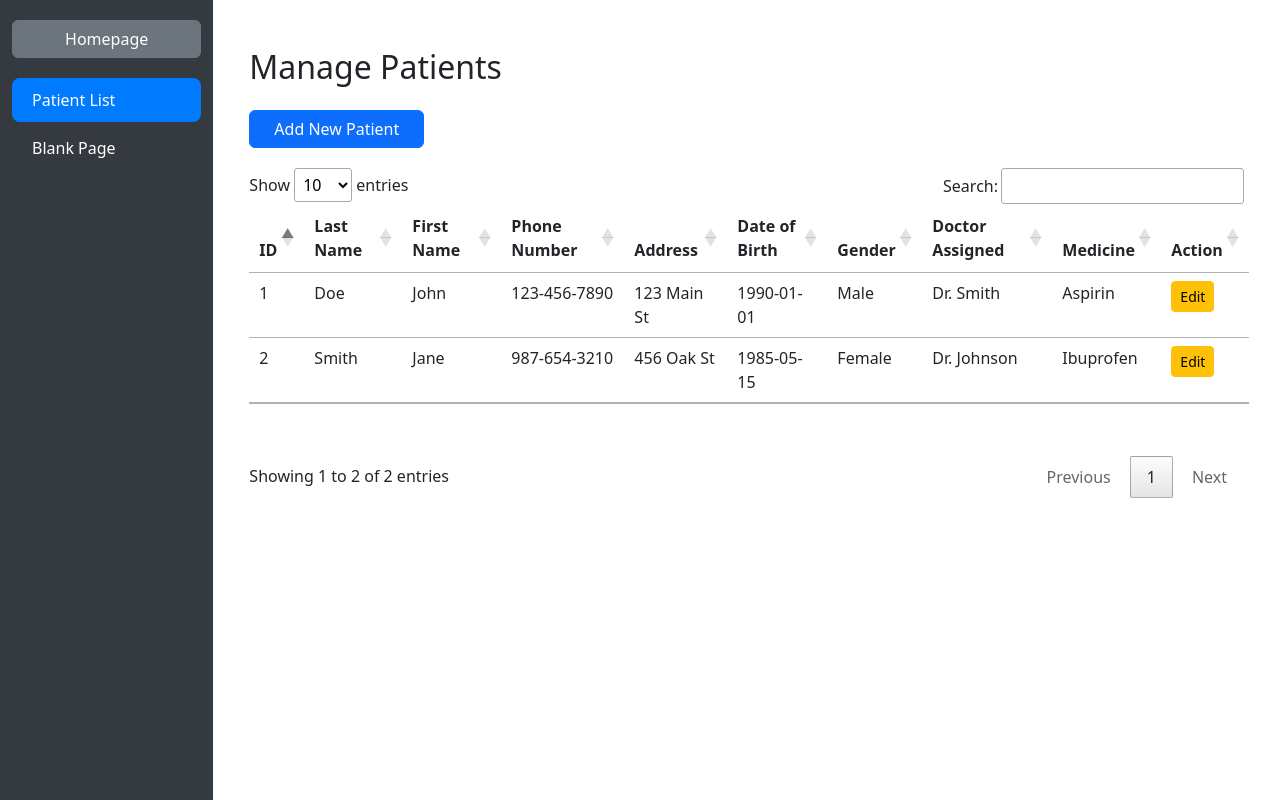
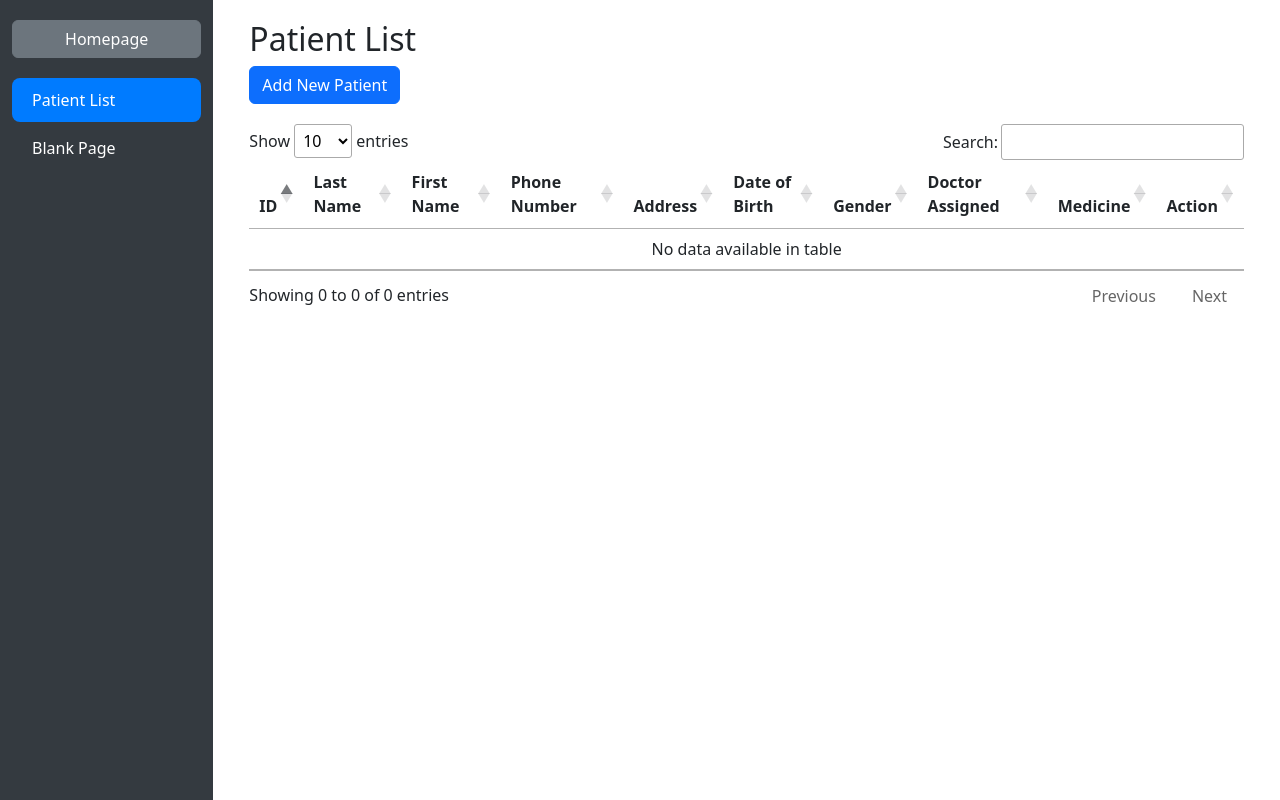
Before and after one commit to zzeennoo/dbs-assignment, a Flask app: page /admin in a window 1280 px wide. Run offline with Flask 3, Linux system fonts and the light colour scheme; some libraries are stand-ins or nearby versions.

Commit message:
clean up

```diff
--- a/website/templates/admin.html
+++ b/website/templates/admin.html
@@ -1,41 +1,55 @@
 <!DOCTYPE html>
 <html lang="en">
+
 <head>
     <meta charset="UTF-8">
     <meta name="viewport" content="width=device-width, initial-scale=1.0">
-  <title>Manage Patients</title>
     <!-- Bootstrap CSS -->
     <link rel="stylesheet" href="https://cdn.jsdelivr.net/npm/bootstrap@5.3.0/dist/css/bootstrap.min.css">
     <!-- DataTables CSS -->
     <link rel="stylesheet" href="https://cdn.datatables.net/1.11.5/css/jquery.dataTables.min.css">
+    <!-- DataTables JavaScript -->
+    <script src="https://code.jquery.com/jquery-3.6.4.min.js"></script>
+    <script src="https://cdn.datatables.net/1.11.5/js/jquery.dataTables.min.js"></script>
     <style>
         #sidebar {
-      background-color: #343a40; /* Dark background color */
-      height: 100vh; /* Full height of the viewport */
-      padding-top: 20px; /* Add some padding at the top */
+            background-color: #343a40;
+            height: 100vh;
+            padding-top: 20px;
         }
 
         #sidebar .nav-link {
             padding: 10px 20px;
             margin-bottom: 4px;
             border-radius: 8px;
-      color: #fff; /* White text color */
+            color: #fff;
         }
 
         #sidebar .nav-link.active {
-      background-color: #007bff; /* Active link background color */
+            background-color: #007bff;
         }
 
         #addPatientButton {
-      margin-bottom: 20px; /* Add margin below the button */
+            margin-bottom: 20px;
         }
 
         #goBackButton {
-      margin-bottom: 20px; /* Add margin below the button */
-      width: 100%; /* Make the button full width */
+            margin-bottom: 20px;
+            width: 100%;
+        }
+
+        #contentContainer {
+            padding-top: 20px; /* Adjust this value as needed */
+        }
+
+        #blankPageMessage {
+            margin-top: 20px;
+            font-size: 18px;
+            color: #333;
         }
     </style>
 </head>
+
 <body>
 
     <div class="container-fluid">
@@ -49,15 +63,14 @@
                         Homepage
                     </button>
 
-
                     <ul class="nav flex-column">
                         <li class="nav-item">
-              <a class="nav-link active" href="#patientsTable">
+                            <a class="nav-link active" href="#patientsTable" onclick="changeTab(this)">
                                 Patient List
                             </a>
                         </li>
                         <li class="nav-item">
-              <a class="nav-link" href="#">
+                            <a class="nav-link" href="#blankPage" onclick="changeTab(this)">
                                 Blank Page
                             </a>
                         </li>
@@ -66,17 +79,15 @@
                 </div>
             </nav>
 
-      <main class="col-md-9 ms-sm-auto col-lg-10 px-md-4">
-        <div class="container mt-5">
-          <h2>Manage Patients</h2>
+            <div class="col-md-9 ms-sm-auto col-lg-10 px-md-4">
+                <div class="container" id="contentContainer">
+                    <!-- Content for Patient List -->
+                    <div id="patientsTableContent">
+                        <h2 id="patientsTable">Patient List</h2>
+                        <!-- Add Patient Button -->
+                        <button id="addPatientButton" type="button" class="btn btn-primary" data-toggle="modal" data-target="#addPatientModal">Add New Patient</button>
 
-          <!-- Add Patient Button -->
-          <button id="addPatientButton" type="button" class="btn btn-primary mt-3 px-4" data-bs-toggle="modal" data-bs-target="#addPatientModal">
-            Add New Patient
-          </button>
-
-          <!-- Patients Table -->
-          <table id="patientsTable" class="table mt-3 mb-5">
+                        <table id="patientsDataTable" class="table">
                             <thead>
                                 <tr>
                                     <th>ID</th>
@@ -92,237 +103,186 @@
                                 </tr>
                             </thead>
                             <tbody>
-              <!-- Data will be populated here -->
+                                <!-- Populate this section with data -->
                             </tbody>
                         </table>
                     </div>
-      </main>
-    </div>
-  </div>
-
-  <!-- Add Patient Modal -->
-<div class="modal fade" id="addPatientModal" tabindex="-1" aria-labelledby="addPatientModalLabel" aria-hidden="true">
-    <div class="modal-dialog">
+                    <div class="modal fade" id="addPatientModal" tabindex="-1" role="dialog" aria-labelledby="addPatientModalLabel" aria-hidden="true">
+                      <div class="modal-dialog" role="document">
                           <div class="modal-content">
                               <div class="modal-header">
                                   <h5 class="modal-title" id="addPatientModalLabel">Add New Patient</h5>
-          <button type="button" class="btn-close" data-bs-dismiss="modal" aria-label="Close"></button>
+                                  <button type="button" class="close" data-dismiss="modal" aria-label="Close">
+                                      <span aria-hidden="true">&times;</span>
+                                  </button>
                               </div>
                               <div class="modal-body">
                                   <!-- Form for adding a new patient -->
                                   <form id="addPatientForm">
-            <div class="mb-3">
-              <label for="lastName" class="form-label">Last Name</label>
-              <input type="text" class="form-control" id="lastName" required>
+                                    <div class="form-group">
+                                        <label for="lastName">Last Name</label>
+                                        <input type="text" class="form-control" id="lastName" name="lastName" required>
                                     </div>
-            <div class="mb-3">
-              <label for="firstName" class="form-label">First Name</label>
-              <input type="text" class="form-control" id="firstName" required>
+                                    <div class="form-group">
+                                        <label for="firstName">First Name</label>
+                                        <input type="text" class="form-control" id="firstName" name="firstName" required>
                                     </div>
-            <div class="mb-3">
-              <label for="phoneNumber" class="form-label">Phone Number</label>
-              <input type="tel" class="form-control" id="phoneNumber" required>
+                                    <div class="form-group">
+                                        <label for="phoneNumber">Phone Number</label>
+                                        <input type="text" class="form-control" id="phoneNumber" name="phoneNumber">
                                     </div>
-            <div class="mb-3">
-              <label for="address" class="form-label">Address</label>
-              <input type="text" class="form-control" id="address" required>
+                                    <div class="form-group">
+                                        <label for="address">Address</label>
+                                        <input type="text" class="form-control" id="address" name="address">
                                     </div>
-            <div class="mb-3">
-              <label for="dob" class="form-label">Date of Birth</label>
-              <input type="date" class="form-control" id="dob" required>
+                                    <div class="form-group">
+                                        <label for="dateOfBirth">Date of Birth</label>
+                                        <input type="date" class="form-control" id="dateOfBirth" name="dateOfBirth">
                                     </div>
-            <div class="mb-3">
-              <label for="gender" class="form-label">Gender</label>
-              <select class="form-select" id="gender" required>
-                <option value="Male">Male</option>
-                <option value="Female">Female</option>
-                <!-- Add more options if needed -->
-              </select>
+                                    <div class="form-group">
+                                        <label>Gender</label>
+                                        <div class="form-check">
+                                            <input type="radio" class="form-check-input" id="male" name="gender" value="Male">
+                                            <label class="form-check-label" for="male">Male</label>
                                         </div>
-            <div class="mb-3">
-              <label for="doctorAssigned" class="form-label">Doctor Assigned</label>
-              <input type="text" class="form-control" id="doctorAssigned" required>
+                                        <div class="form-check">
+                                            <input type="radio" class="form-check-input" id="female" name="gender" value="Female">
+                                            <label class="form-check-label" for="female">Female</label>
                                         </div>
-            <div class="mb-3">
-              <label for="medicine" class="form-label">Medicine</label>
-              <input type="text" class="form-control" id="medicine" required>
                                     </div>
+                                    <div class="form-group">
+                                        <label for="doctorAssigned">Doctor Assigned</label>
+                                        <input type="text" class="form-control" id="doctorAssigned" name="doctorAssigned">
+                                    </div>
+                                    <div class="form-group">
+                                        <label for="medicine">Medicine</label>
+                                        <input type="text" class="form-control" id="medicine" name="medicine">
+                                    </div>
+                                    <!-- Add more input fields as needed -->
+
+                                    <!-- Submit button -->
+                                    <button type="submit" class="btn btn-primary">Save</button>
                                 </form>
-        </div>
-        <div class="modal-footer">
-          <button type="button" class="btn btn-secondary" data-bs-dismiss="modal">Close</button>
-          <button type="button" class="btn btn-primary" id="savePatientBtn">Save Patient</button>
+
                               </div>
                           </div>
                       </div>
                     </div>
 
-  <!-- Edit Patient Modal -->
-<div class="modal fade" id="editPatientModal" tabindex="-1" aria-labelledby="editPatientModalLabel" aria-hidden="true">
-    <div class="modal-dialog">
-      <div class="modal-content">
-        <div class="modal-header">
-          <h5 class="modal-title" id="editPatientModalLabel">Edit Patient</h5>
-          <button type="button" class="btn-close" data-bs-dismiss="modal" aria-label="Close"></button>
+                    <!-- Content for Blank Page -->
+                    <div id="blankPageContent" style="display: none;">
+                        <h2 id="blankPage">Blank Page</h2>
+                        <!-- Blank Page Message -->
+                        <div id="blankPageMessage">
+                            <p>This is a blank page. Add your content here.</p>
                         </div>
-        <div class="modal-body">
-          <!-- Form for editing a patient -->
-          <form id="editPatientForm">
-            <input type="hidden" id="editPatientId">
-
-            <div class="mb-3">
-              <label for="editLastName" class="form-label">Last Name</label>
-              <input type="text" class="form-control" id="editLastName" required>
                     </div>
-            <div class="mb-3">
-              <label for="editFirstName" class="form-label">First Name</label>
-              <input type="text" class="form-control" id="editFirstName" required>
-            </div>
-            <div class="mb-3">
-              <label for="editPhoneNumber" class="form-label">Phone Number</label>
-              <input type="tel" class="form-control" id="editPhoneNumber" required>
-            </div>
-            <div class="mb-3">
-              <label for="editAddress" class="form-label">Address</label>
-              <input type="text" class="form-control" id="editAddress" required>
-            </div>
-            <div class="mb-3">
-              <label for="editDob" class="form-label">Date of Birth</label>
-              <input type="date" class="form-control" id="editDob" required>
-            </div>
-            <div class="mb-3">
-              <label for="editGender" class="form-label">Gender</label>
-              <select class="form-select" id="editGender" required>
-                <option value="Male">Male</option>
-                <option value="Female">Female</option>
-                <!-- Add more options if needed -->
-              </select>
-            </div>
-            <div class="mb-3">
-              <label for="editDoctorAssigned" class="form-label">Doctor Assigned</label>
-              <input type="text" class="form-control" id="editDoctorAssigned" required>
-            </div>
-            <div class="mb-3">
-              <label for="editMedicine" class="form-label">Medicine</label>
-              <input type="text" class="form-control" id="editMedicine" required>
-            </div>
-          </form>
-        </div>
-        <div class="modal-footer">
-          <button type="button" class="btn btn-secondary" data-bs-dismiss="modal">Close</button>
-          <button type="button" class="btn btn-primary" id="saveEditedPatientBtn">Save Edited Patient</button>
                 </div>
             </div>
         </div>
     </div>
 
-
-  <!-- jQuery and Bootstrap JS -->
     <script src="https://code.jquery.com/jquery-3.6.0.min.js"></script>
     <script src="https://cdn.jsdelivr.net/npm/bootstrap@5.3.0/dist/js/bootstrap.bundle.min.js"></script>
     <!-- DataTables JS -->
     <script src="https://cdn.datatables.net/1.11.5/js/jquery.dataTables.min.js"></script>
     <script>
-        // Sample array to store patients
-        // Use ajax if we need to connect to the database in the future
-    let patients = [
-        { id: 1, lastName: 'Doe', firstName: 'John', phoneNumber: '123-456-7890', address: '123 Main St', dob: '1990-01-01', gender: 'Male', doctorAssigned: 'Dr. Smith', medicine: 'Aspirin' },
-        { id: 2, lastName: 'Smith', firstName: 'Jane', phoneNumber: '987-654-3210', address: '456 Oak St', dob: '1985-05-15', gender: 'Female', doctorAssigned: 'Dr. Johnson', medicine: 'Ibuprofen' }
-    ];
+      function changeTab(tab) {
+            // Hide all content sections
+            $('#patientsTableContent').hide();
+            $('#blankPageContent').hide();
 
-    $(document).ready(function() {
-        // Create DataTable
-        let table = $('#patientsTable').DataTable({
-        data: patients,
-        columns: [
-            { data: 'id', title: 'ID' },
-            { data: 'lastName', title: 'Last Name' },
-            { data: 'firstName', title: 'First Name' },
-            { data: 'phoneNumber', title: 'Phone Number' },
-            { data: 'address', title: 'Address' },
-            { data: 'dob', title: 'Date of Birth' },
-            { data: 'gender', title: 'Gender' },
-            { data: 'doctorAssigned', title: 'Doctor Assigned' },
-            { data: 'medicine', title: 'Medicine' },
+            // Remove 'active' class from all links
+            $('#sidebar .nav-link').removeClass('active');
+
+            // Show the selected content section
+            if (tab.innerText === "Patient List") {
+                $('#patientsTableContent').show();
+            } else if (tab.innerText === "Blank Page") {
+                $('#blankPageContent').show();
+            }
+
+            // Add 'active' class to the clicked link
+            $(tab).addClass('active');
+
+            // Log the clicked tab for demonstration purposes
+            console.log("Tab clicked: " + tab.innerText);
+        }
+       $(document).ready(function () {
+            // Initialize DataTable with server-side processing
+            $('#patientsDataTable').DataTable({
+                /*"ajax": {
+                    "url": "", //the path to script
+                    "dataSrc": "data"
+                },
+                "columns": [
+                    { "data": "ID" },
+                    { "data": "Last_Name" },
+                    { "data": "First_Name" },
+                    { "data": "Phone_Number" },
+                    { "data": "Address" },
+                    { "data": "Date_of_Birth" },
+                    { "data": "Gender" },
+                    { "data": "Doctor_Assigned" },
+                    { "data": "Medicine" },
                     {
-            data: null,
-            render: function(data, type, row) {
-                return '<button type="button" class="btn btn-warning btn-sm" onclick="editPatient(' + row.id + ')">Edit</button>';
+                        "data": null,
+                        "render": function (data, type, row) {
+                            // Add buttons or links for actions (edit, delete, etc.)
+                            return '<button onclick="editPatient(' + row.ID + ')">Edit</button>';
                         }
                     }
-        ]
+                ]*/
             });
 
-        // Open Add Patient Modal
-        $('#addPatientModal').on('shown.bs.modal', function () {
-        $('#addPatientForm')[0].reset();
+            // Show the modal when the "Add New Patient" button is clicked
+            $('#addPatientButton').click(function () {
+                $('#addPatientModal').modal('show');
             });
 
-        // Save Patient
-        $('#savePatientBtn').on('click', function() {
-        let newPatient = {
-            id: patients.length + 1,
+            // Handle form submission
+            $('#addPatientForm').submit(function (event) {
+                event.preventDefault();
+
+                // Get the form data
+                var formData = {
                   lastName: $('#lastName').val(),
                   firstName: $('#firstName').val(),
                   phoneNumber: $('#phoneNumber').val(),
                   address: $('#address').val(),
-            dob: $('#dob').val(),
-            gender: $('#gender').val(),
+                  dateOfBirth: $('#dateOfBirth').val(),
+                  gender: $('input[name="gender"]:checked').val(), // Assuming you have radio buttons for gender
                   doctorAssigned: $('#doctorAssigned').val(),
-            medicine: $('#medicine').val()
+                  medicine: $('#medicine').val(),
+                  // Add more fields as needed
               };
 
-        patients.push(newPatient);
-        table.row.add(newPatient).draw();
-
+                // Perform an AJAX request to save the new patient data
+                $.ajax({
+                    type: 'POST',
+                    url: 'path/to/your/php-script-for-saving-patient.php', // Adjust the path to your PHP script
+                    data: formData,
+                    success: function (response) {
+                        // Handle success (e.g., close the modal, update the DataTable)
                         $('#addPatientModal').modal('hide');
+                        // You may need to reload or update the DataTable with the new data
+                        // based on your specific implementation
+                        // $('#patientsDataTable').DataTable().ajax.reload();
+                    },
+                    error: function (error) {
+                        // Handle error
+                        console.error('Error:', error);
+                    }
                 });
-
-        window.editPatient = function(id) {
-            let patientToEdit = patients.find(patient => patient.id === id);
-
-            // Populate the edit modal with patient data
-            $('#editPatientId').val(patientToEdit.id);
-            $('#editLastName').val(patientToEdit.lastName);
-            $('#editFirstName').val(patientToEdit.firstName);
-            $('#editPhoneNumber').val(patientToEdit.phoneNumber);
-            $('#editAddress').val(patientToEdit.address);
-            $('#editDob').val(patientToEdit.dob);
-            $('#editGender').val(patientToEdit.gender);
-            $('#editDoctorAssigned').val(patientToEdit.doctorAssigned);
-            $('#editMedicine').val(patientToEdit.medicine);
-
-            // Show the edit modal
-            $('#editPatientModal').modal('show');
-        };
-
-        // Save Edited Patient
-        $('#saveEditedPatientBtn').on('click', function() {
-            // Find the index of the edited patient in the array
-            let index = patients.findIndex(patient => patient.id == $('#editPatientId').val());
-
-            // Update the patient data
-            patients[index] = {
-            id: parseInt($('#editPatientId').val()),
-            lastName: $('#editLastName').val(),
-            firstName: $('#editFirstName').val(),
-            phoneNumber: $('#editPhoneNumber').val(),
-            address: $('#editAddress').val(),
-            dob: $('#editDob').val(),
-            gender: $('#editGender').val(),
-            doctorAssigned: $('#editDoctorAssigned').val(),
-            medicine: $('#editMedicine').val()
-            };
-
-            // Update the DataTable with the new data
-            table.clear().rows.add(patients).draw();
-
-            // Close the edit modal
-            $('#editPatientModal').modal('hide');
             });
         });
 
+        function editPatient(id) {
+            // Implement logic to edit patient information
+            console.log("Edit Patient clicked for ID: " + id);
+        }
     </script>
 
 </body>
+
 </html>
```
Also changed, not shown: website/model.py (+31 -0 lines). Lines whose indentation alone changed are shown as unchanged.
